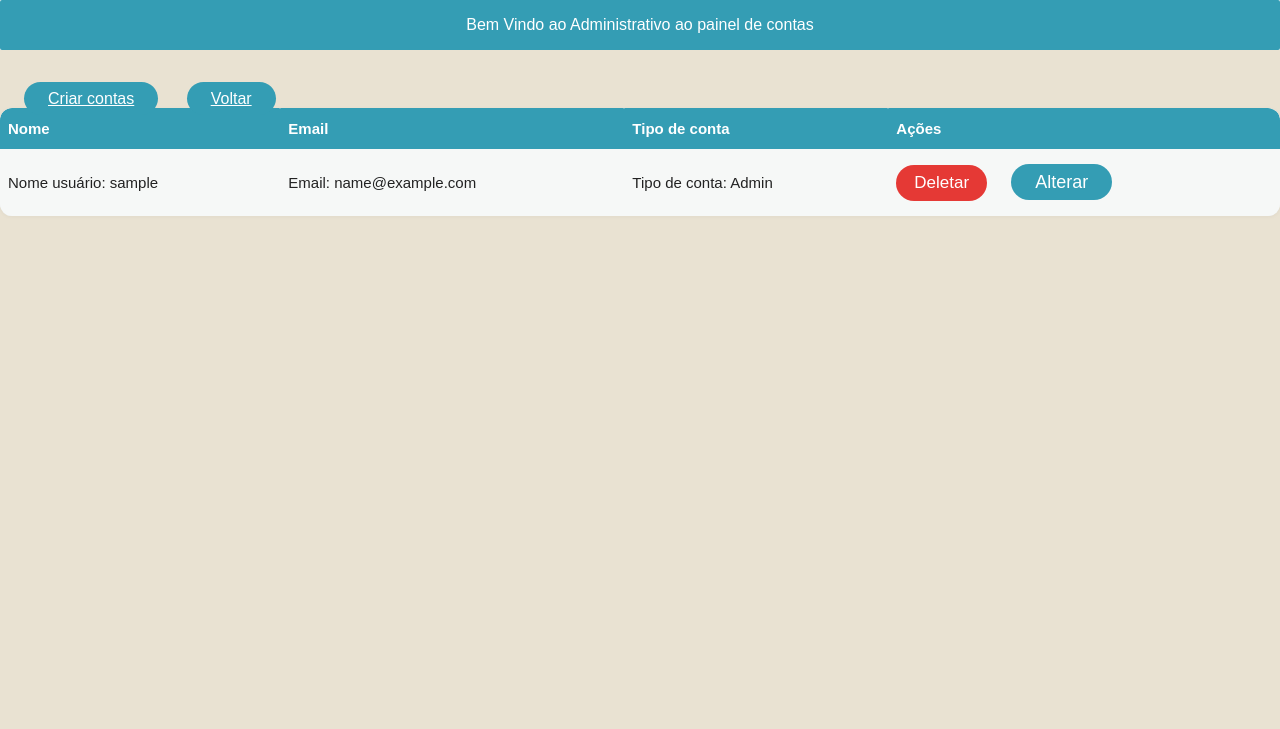
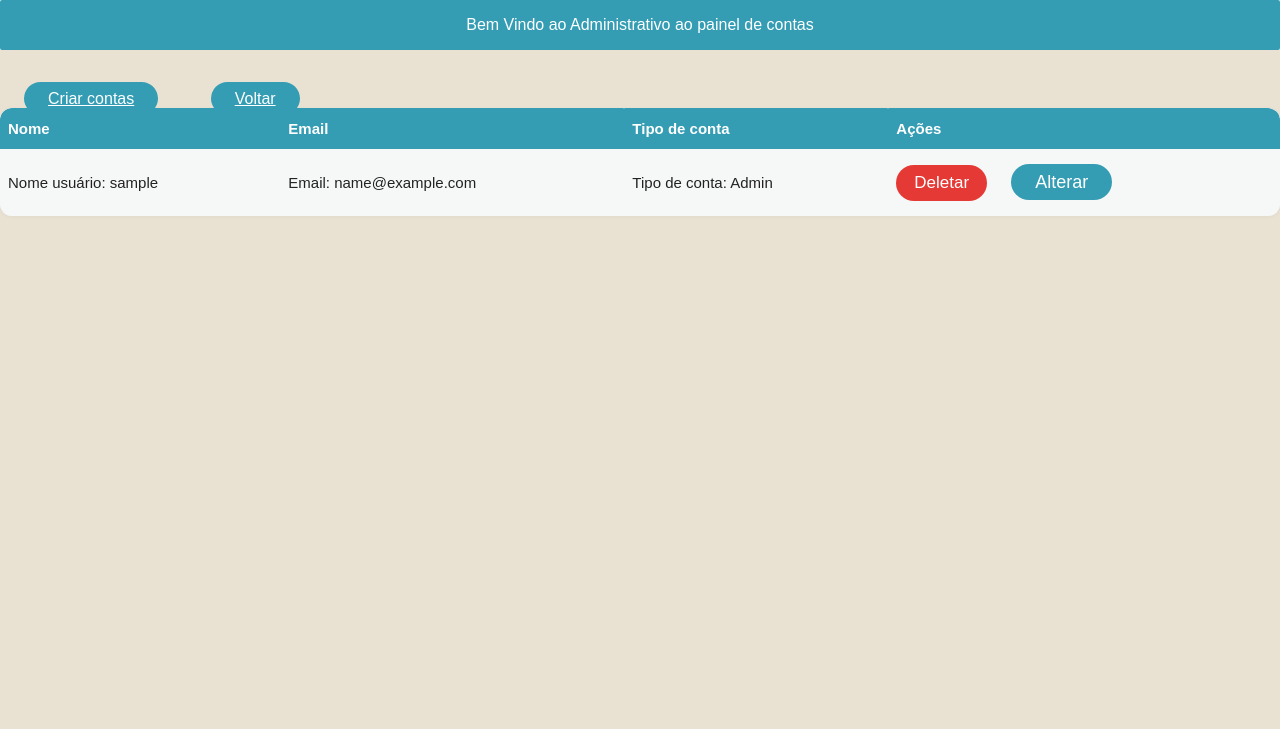
Before and after one commit to vagnermelo20/Projetos2, a Django app: page /painel_adm/painel_contas/ in a window 1280 px wide. Shown: the part 48-777 px from the top of the page. Run offline with Django 5.2, Linux system fonts and the light colour scheme; tables that the repository leaves empty hold one stand-in row (values such as "Sample post").

Commit message:
Update painel_contas.html

```diff
--- a/painel_adm/templates/painel_adm/painel_contas.html
+++ b/painel_adm/templates/painel_adm/painel_contas.html
@@ -184,7 +184,7 @@
             border: none;
             border-radius: 20px;
             padding: 8px 24px;
-            margin: 40px 0 0 24px;
+            margin: 40px 24px;
             cursor: pointer;
         }
         .aluno-card {
```
